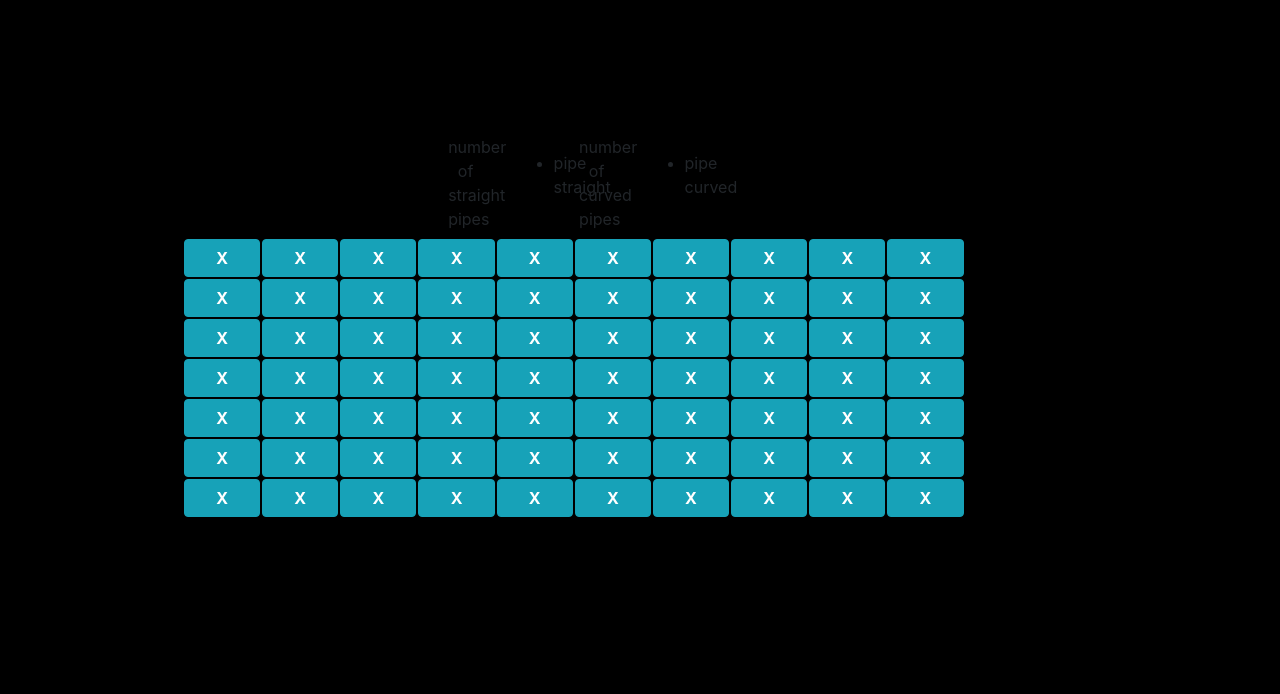
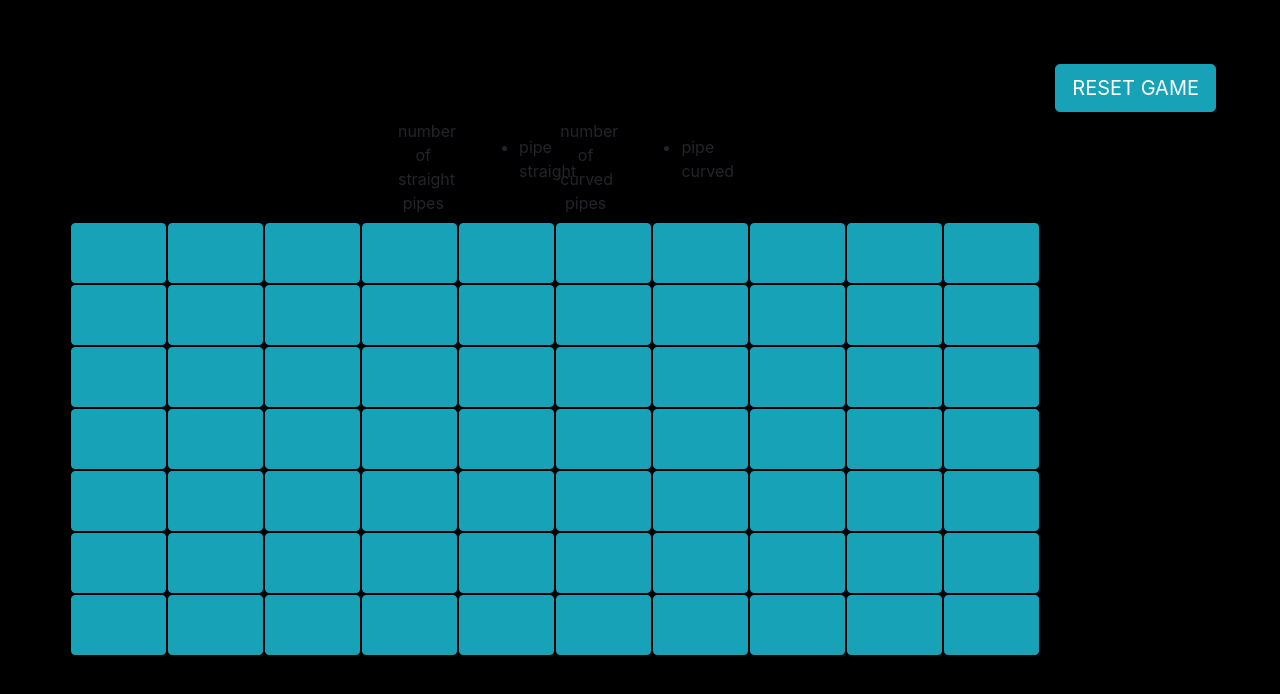
Before and after one commit to JCKolodziej/hypepipe, a Flask app: page /game in a window 1280 px wide. Shown: the top 694 px of the page. Run offline with Flask 2, Linux system fonts and the light colour scheme; some libraries are stand-ins or nearby versions.

Commit message:
Add Reset button

```diff
--- a/static/css/style.css
+++ b/static/css/style.css
@@ -2,17 +2,25 @@ body{
     background-color: black;
 }
 
-#ResetButton{
+#PlayButton{
     text-align: center;
     padding-top: 23%;
 }
 
+#ResetButton{
+    margin-right: 5%;
+    margin-top: 5%;
+    text-align: right;
+
+}
+
 .container{
     text-align:center;
-    padding: 10%;
 }
 
 .cell{
     margin: 1px;
     text-align: center;
+    height: 60px;
+    padding: 2px;
 }
--- a/templates/game.html
+++ b/templates/game.html
@@ -12,6 +12,9 @@
     <link rel="stylesheet" type="text/css" href="{{ url_for('static', filename='css/style.css') }}">
 </head>
 <body>
+    <div id="ResetButton">
+        <a href="/game"><button type='button' class='btn btn-info btn-lg'>RESET GAME</button></a>
+    </div>
     <script src='/static/dragula.js'></script>
     <script>
         let drake = dragula({
@@ -44,7 +47,7 @@
                 {% for x in range(1,11) %}
                     <div class="col-lg-1 btn btn-info dragula-container cell"
                          data-position-x='{{ x }}' data-position-y='{{ y }}' data-edge-1="" data-edge-2=""
-                         id="{{ y }}{{ x }}"><strong>X</strong></div>
+                         id="{{ y }}{{ x }}"></div>
                     {% set i = i + 1 %}
                 {% endfor %}
             </div>
--- a/templates/mainpage.html
+++ b/templates/mainpage.html
@@ -8,7 +8,7 @@
     <link rel="stylesheet" type="text/css" href="{{ url_for('static', filename='css/style.css') }}">
 </head>
 <body>
-    <div id="ResetButton">
+    <div id="PlayButton">
         <a href="/game">
             <button type='button' class='btn btn-info btn-lg'> PLAY </button>
         </a>
```
